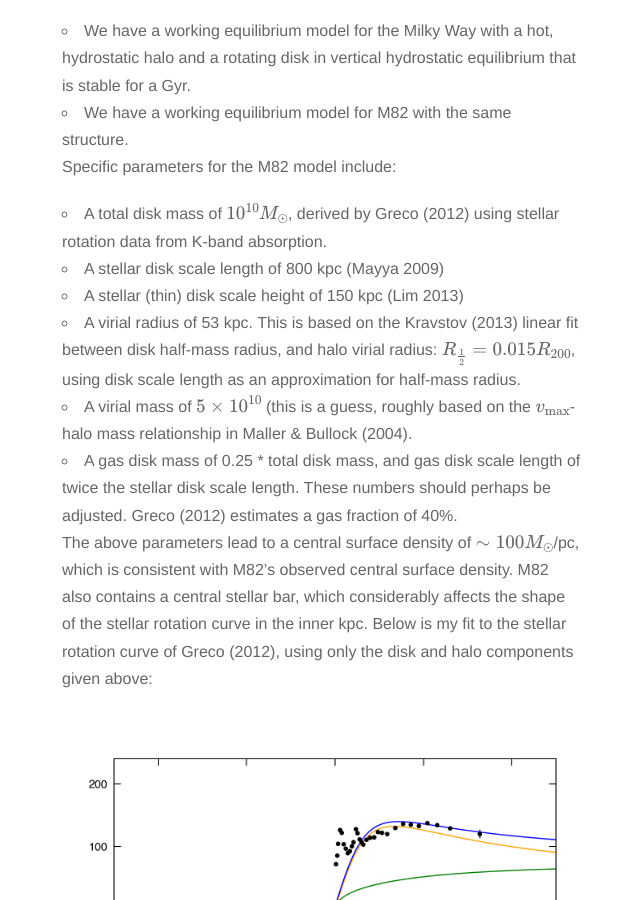
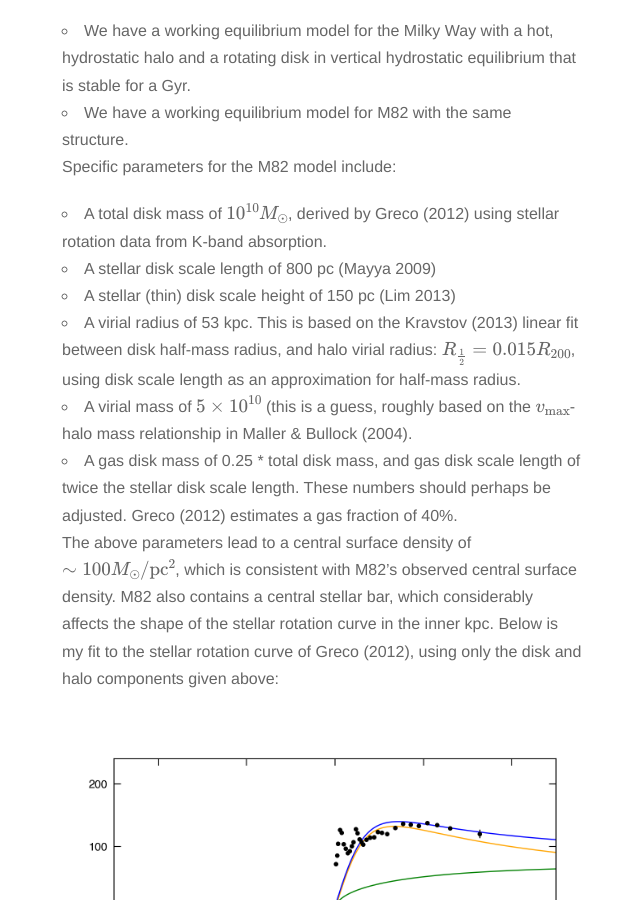
Before and after one commit to evaneschneider/site, a Jekyll site: the page built from _posts/2017-6-5-M82-models.markdown, in a window 1280 px wide and 900 px high, scrolled down 358 px. Shown: the whole window, without its empty margins (318-958 px from the left). Built offline with Jekyll 4.4.1, drawn with Linux system fonts in a browser that asks for light colours; nearby versions of some CDN libraries; formulas are drawn with MathJax 3; some of the changed text lies outside the part shown.

Commit message:
minor edits

```diff
--- a/_posts/2017-6-5-M82-models.markdown
+++ b/_posts/2017-6-5-M82-models.markdown
@@ -12,14 +12,14 @@ here's where things stand currently:
 
 Specific parameters for the M82 model include:
 * A total disk mass of $$10^{10} M_\odot$$, derived by Greco (2012) using stellar rotation data from K-band absorption.
-* A stellar disk scale length of 800 kpc (Mayya 2009)
-* A stellar (thin) disk scale height of 150 kpc (Lim 2013)
+* A stellar disk scale length of 800 pc (Mayya 2009)
+* A stellar (thin) disk scale height of 150 pc (Lim 2013)
 * A virial radius of 53 kpc. This is based on the Kravstov (2013) linear fit between disk half-mass radius, and halo virial radius: $$R_\frac{1}{2} = 0.015 R_{200}$$, using disk scale length as an approximation for half-mass radius.
-* A virial mass of $$5\times10^{10}$$ (this is a guess, roughly based on the $$v_\mathrm{max}$$-halo mass relationship in Maller & Bullock (2004).
+* A virial mass of $$5\times 10^{10}$$ (this is a guess, roughly based on the $$v_\mathrm{max}$$-halo mass relationship in Maller & Bullock (2004).
 * A gas disk mass of 0.25 * total disk mass, and gas disk scale length of twice the stellar disk scale length. These numbers should perhaps be adjusted. Greco (2012) estimates a gas fraction of 40%.
 
 
-The above parameters lead to a central surface density of $$\sim100 M_\odot$$/pc, which is consistent with M82's observed central surface density. M82 also contains a central stellar bar, which considerably affects the shape of the stellar rotation curve in the inner kpc. Below is my fit to the stellar rotation curve of Greco (2012), using only the disk and halo components given above:
+The above parameters lead to a central surface density of $$\sim100 M_\odot / \mathrm{pc}^2$$, which is consistent with M82's observed central surface density. M82 also contains a central stellar bar, which considerably affects the shape of the stellar rotation curve in the inner kpc. Below is my fit to the stellar rotation curve of Greco (2012), using only the disk and halo components given above:
 
 <img src="{{ site.url }}assets/images/m82_rotation_curve.png">
 
```
Also changed, not shown: other parts of _posts/2017-6-5-M82-models.markdown (+1 -1 lines).
